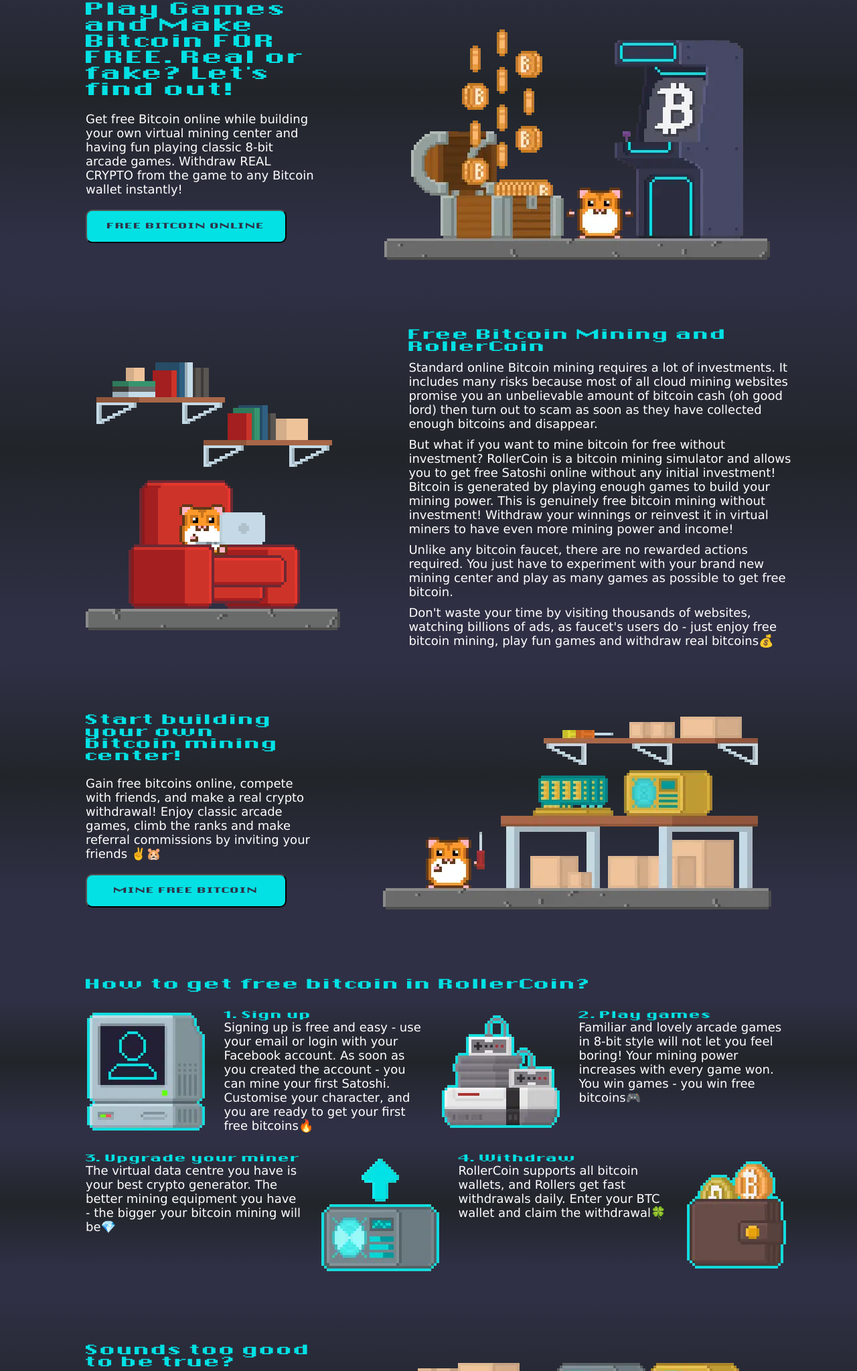
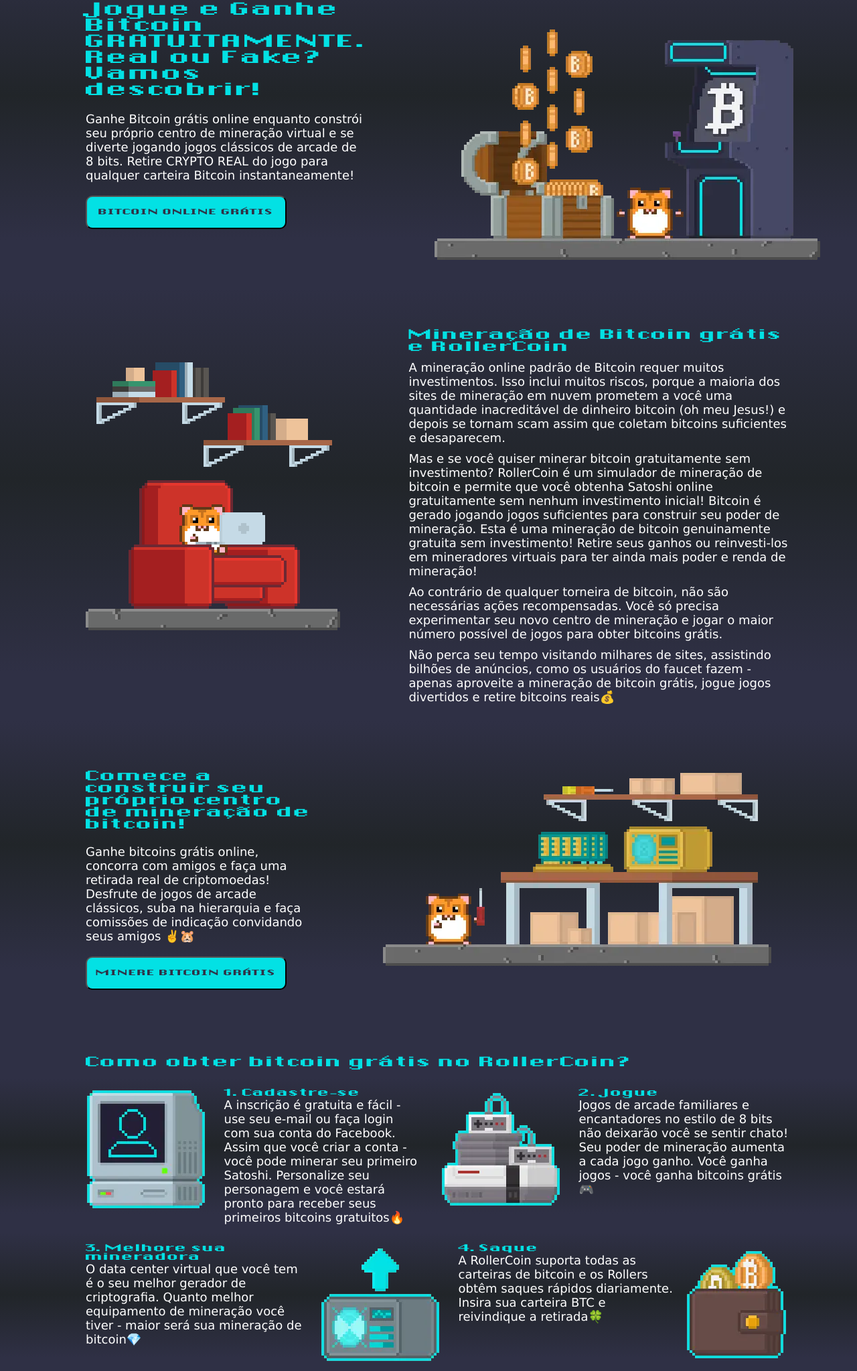
Before and after one commit to Tiagocys/rollercoin, a plain HTML site: page index.html in a window 1280 px wide. Shown: the part 167-2214 px from the top of the page at 67% size. Drawn offline with Linux system fonts and the light colour scheme.

Commit message:
Favicon e HTML Traduzido

```diff
--- a/index.html
+++ b/index.html
@@ -43,9 +43,9 @@
 
     <div class="artigo1">
         <div class="seção1">
-            <h1>Play Games and Make Bitcoin FOR FREE. Real or fake? Let's find out!</h1>
-            <p>Get free Bitcoin online while building your own virtual mining center and having fun playing classic 8-bit arcade games. Withdraw REAL CRYPTO from the game to any Bitcoin wallet instantly!</p>
-            <a href="https://rollercoin.com/?r=kyvqe75p"><button>FREE BITCOIN ONLINE</button></a>
+            <h1>Jogue e Ganhe Bitcoin GRATUITAMENTE. Real ou Fake? Vamos descobrir!</h1>
+            <p>Ganhe Bitcoin grátis online enquanto constrói seu próprio centro de mineração virtual e se diverte jogando jogos clássicos de arcade de 8 bits. Retire CRYPTO REAL do jogo para qualquer carteira Bitcoin instantaneamente!</p>
+            <a href="https://rollercoin.com/?r=kyvqe75p"><button>BITCOIN ONLINE GRÁTIS</button></a>
 
         </div>
         <div class="seção2" id="b2">
@@ -58,22 +58,22 @@
             <img src="images/2.png" alt="">
         </div>
         <div class="seção4" id="b4">
-            <h2>Free Bitcoin Mining and RollerCoin</h2>
-            <p>Standard online Bitcoin mining requires a lot of investments. It includes many risks because most of all cloud mining websites promise you an unbelievable amount of bitcoin cash (oh good lord) then turn out to scam as soon as they have collected enough bitcoins and disappear.</p>
+            <h2>Mineração de Bitcoin grátis e RollerCoin</h2>
+            <p>A mineração online padrão de Bitcoin requer muitos investimentos. Isso inclui muitos riscos, porque a maioria dos sites de mineração em nuvem prometem a você uma quantidade inacreditável de dinheiro bitcoin (oh meu Jesus!) e depois se tornam scam assim que coletam bitcoins suficientes e desaparecem.</p>
 
-            <p>But what if you want to mine bitcoin for free without investment? RollerCoin is a bitcoin mining simulator and allows you to get free Satoshi online without any initial investment! Bitcoin is generated by playing enough games to build your mining power. This is genuinely free bitcoin mining without investment! Withdraw your winnings or reinvest it in virtual miners to have even more mining power and income!</p>
+            <p>Mas e se você quiser minerar bitcoin gratuitamente sem investimento? RollerCoin é um simulador de mineração de bitcoin e permite que você obtenha Satoshi online gratuitamente sem nenhum investimento inicial! Bitcoin é gerado jogando jogos suficientes para construir seu poder de mineração. Esta é uma mineração de bitcoin genuinamente gratuita sem investimento! Retire seus ganhos ou reinvesti-los em mineradores virtuais para ter ainda mais poder e renda de mineração!</p>
 
-            <p>Unlike any bitcoin faucet, there are no rewarded actions required. You just have to experiment with your brand new mining center and play as many games as possible to get free bitcoin.</p>
+            <p>Ao contrário de qualquer torneira de bitcoin, não são necessárias ações recompensadas. Você só precisa experimentar seu novo centro de mineração e jogar o maior número possível de jogos para obter bitcoins grátis.</p>
 
-            <p>Don't waste your time by visiting thousands of websites, watching billions of ads, as faucet's users do - just enjoy free bitcoin mining, play fun games and withdraw real bitcoins💰</p>
+            <p>Não perca seu tempo visitando milhares de sites, assistindo bilhões de anúncios, como os usuários do faucet fazem - apenas aproveite a mineração de bitcoin grátis, jogue jogos divertidos e retire bitcoins reais💰</p>
         </div>
     </div>
 
     <div class="artigo3">
         <div class="seção5" id="b5">
-            <h2>Start building your own bitcoin mining center!</h2>
-            <p>Gain free bitcoins online, compete with friends, and make a real crypto withdrawal! Enjoy classic arcade games, climb the ranks and make referral commissions by inviting your friends ✌️🐹</p>
-            <a href="https://rollercoin.com/?r=kyvqe75p"><button>MINE FREE BITCOIN</button></a>
+            <h2>Comece a construir seu próprio centro de mineração de bitcoin!</h2>
+            <p>Ganhe bitcoins grátis online, concorra com amigos e faça uma retirada real de criptomoedas! Desfrute de jogos de arcade clássicos, suba na hierarquia e faça comissões de indicação convidando seus amigos ✌️🐹</p>
+            <a href="https://rollercoin.com/?r=kyvqe75p"><button>MINERE BITCOIN GRÁTIS</button></a>
         </div>
 
         <div class="seção6" id="b6">
@@ -82,7 +82,7 @@
     </div>
 
     <div class="tituloSolto">
-    <h2>How to get free bitcoin in RollerCoin?</h2>
+    <h2>Como obter bitcoin grátis no RollerCoin?</h2>
     </div>
     <div class="artigosComQuebra1">
         <div class="seçãoComQuebra1">
@@ -90,8 +90,8 @@
                 <img src="images/quebra1.webp" alt="">
             </div>
             <div class="caixa2" id="b8">
-                <h4>1. Sign up</h4>
-                <p>Signing up is free and easy - use your email or login with your Facebook account. As soon as you created the account - you can mine your first Satoshi. Customise your character, and you are ready to get your first free bitcoins🔥</p>
+                <h4>1. Cadastre-se</h4>
+                <p>A inscrição é gratuita e fácil - use seu e-mail ou faça login com sua conta do Facebook. Assim que você criar a conta - você pode minerar seu primeiro Satoshi. Personalize seu personagem e você estará pronto para receber seus primeiros bitcoins gratuitos🔥</p>
             </div>
         </div>
         <div class="seçãoComQuebra2">
@@ -99,8 +99,8 @@
                 <img src="images/quebra2.webp" alt="">
             </div>
             <div class="caixa4" id="b10">
-                <h4>2. Play games</h4>
-                <p>Familiar and lovely arcade games in 8-bit style will not let you feel boring! Your mining power increases with every game won. You win games - you win free bitcoins🎮</p>
+                <h4>2. Jogue</h4>
+                <p>Jogos de arcade familiares e encantadores no estilo de 8 bits não deixarão você se sentir chato! Seu poder de mineração aumenta a cada jogo ganho. Você ganha jogos - você ganha bitcoins grátis🎮</p>
             </div>
         </div>
     </div>
@@ -108,8 +108,8 @@
     <div class="artigosComQuebra2">
         <div class="seçãoComQuebra3">
             <div class="caixa5" id="b11">
-                <h4>3. Upgrade your miner</h4>
-                <p>The virtual data centre you have is your best crypto generator. The better mining equipment you have - the bigger your bitcoin mining will be💎</p>
+                <h4>3. Melhore sua mineradora</h4>
+                <p>O data center virtual que você tem é o seu melhor gerador de criptografia. Quanto melhor equipamento de mineração você tiver - maior será sua mineração de bitcoin💎</p>
             </div>
             <div class="caixa6" id="b12">
                 <img src="images/quebra3.webp" alt="">
@@ -117,8 +117,8 @@
         </div>
         <div class="seçãoComQuebra4">
             <div class="caixa7" id="b13">
-                <h4>4. Withdraw</h4>
-                <p>RollerCoin supports all bitcoin wallets, and Rollers get fast withdrawals daily. Enter your BTC wallet and claim the withdrawal🍀</p>
+                <h4>4. Saque</h4>
+                <p>A RollerCoin suporta todas as carteiras de bitcoin e os Rollers obtêm saques rápidos diariamente. Insira sua carteira BTC e reivindique a retirada🍀</p>
             </div>
             <div class="caixa8" id="b14">
                 <img src="images/quebra4.webp" alt="">
@@ -128,10 +128,10 @@
 
     <div class="artigo4">
         <div class="seção7" id="b15">
-            <h2>Sounds too good to be true?</h2>
-            <p>Well, it is. We always dreamed to make a revolution in the crypto gaming industry. Our bitcoin mining simulator is one of its kind. The core idea of RollerCoin - combine all excitement of real BTC mining and make it simple and fun! Have we succeeded?🤔</p>
-            <p>Why don’t you find out?😉</p>
-            <a href="https://rollercoin.com/?r=kyvqe75p"><button>JOIN US NOW</button></a>
+            <h2>Parece bom demais para ser verdade?</h2>
+            <p>Bem, é. Sempre sonhamos em fazer uma revolução na indústria de jogos de criptografia. Nosso simulador de mineração de bitcoin é único. A ideia central da RollerCoin - combine toda a emoção da mineração real de BTC e torne-a simples e divertida! Conseguimos?🤔</p>
+            <p>Por que você não descobre? 😉</p>
+            <a href="https://rollercoin.com/?r=kyvqe75p"><button>JUNTE-SE A NÓS</button></a>
         </div>
         <div class="seção8" id="b16">
             <img src="images/4.webp" alt="">
@@ -141,18 +141,15 @@
 <!--repitir seção-->
 
     <div class="chamada">
-        <h2>Start to mine bitcoins online with RollerCoin!</h2>
-        <a href="https://rollercoin.com/?r=kyvqe75p"><button>GET FREE BITCOINS</button></a>
+        <h2>Comece a minerar bitcoins online com RollerCoin!</h2>
+        <a href="https://rollercoin.com/?r=kyvqe75p"><button>GANHE BITCOIN GRÁTIS</button></a>
     </div>
 
 
     <footer>
-        <h3>Follow Us</h3>
+        <h3>Curta nossa fanpage</h3>
         <div class="imagensRodapé">
-            <a href="#"><img src="images/image (1).svg" alt=""></a>
-            <a href="#"><img src="images/image (2).svg" alt=""></a>
-            <a href="#"><img src="images/image (3).svg" alt=""></a>
-            <a href="#"><img src="images/image (4).svg" alt=""></a>
+            <a href="https://www.facebook.com/rollercoin.fanpage/"><img src="images/image (1).svg" alt=""></a>
         </div>
     </footer>
 </body>
```
Also changed, not shown: faviconV2.png (added).
